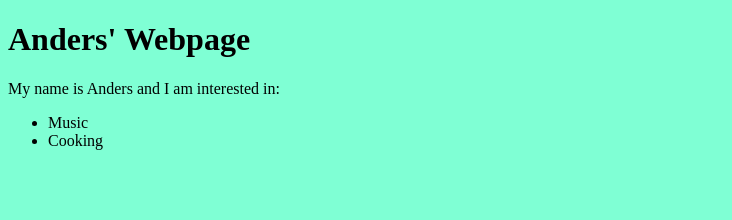
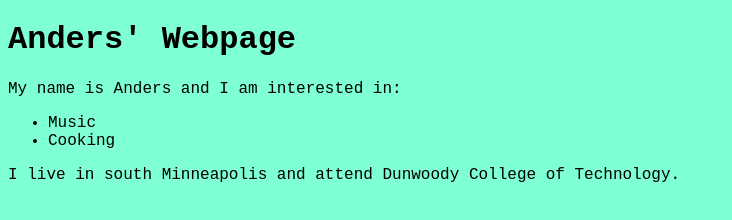
Before and after one commit to andersfnelson/about-me, a plain HTML site: page index.html in a window 1280 px wide. Shown: the whole page, without its empty margins (0-732 px from the left). Drawn offline with Linux system fonts and the light colour scheme.

Commit message:
change font and add content

```diff
--- a/index.html
+++ b/index.html
@@ -5,6 +5,7 @@
    <style>
        body{
            background-color: aquamarine;
+           font-family: 'Courier New', Courier, monospace;
        }
    </style>
   </head>
@@ -16,6 +17,7 @@
     <li>Music</li>
     <li>Cooking</li>
   </ul>
+  <p>I live in south Minneapolis and attend Dunwoody College of Technology.</p>
 
   </body>
 </html>
```
